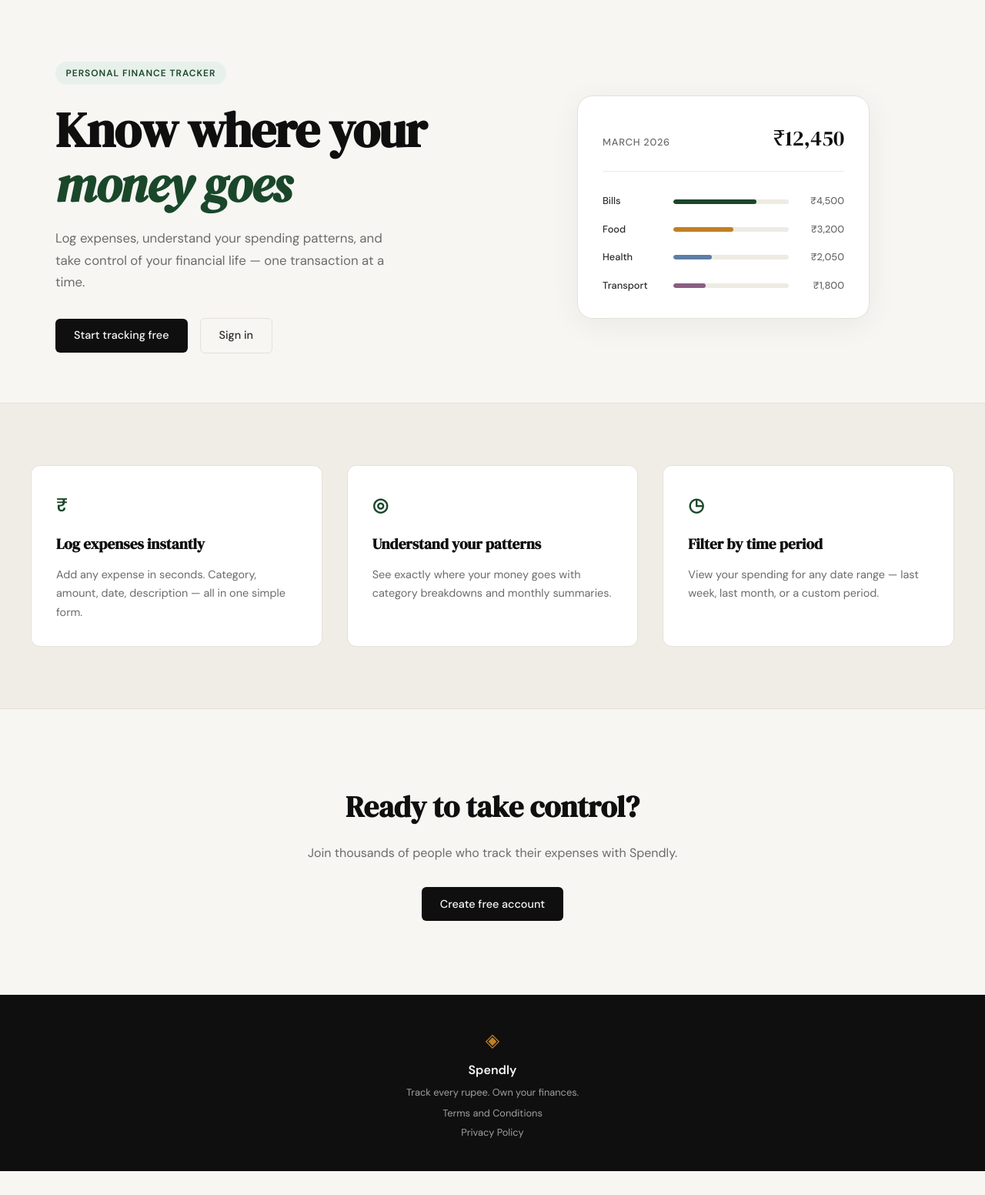
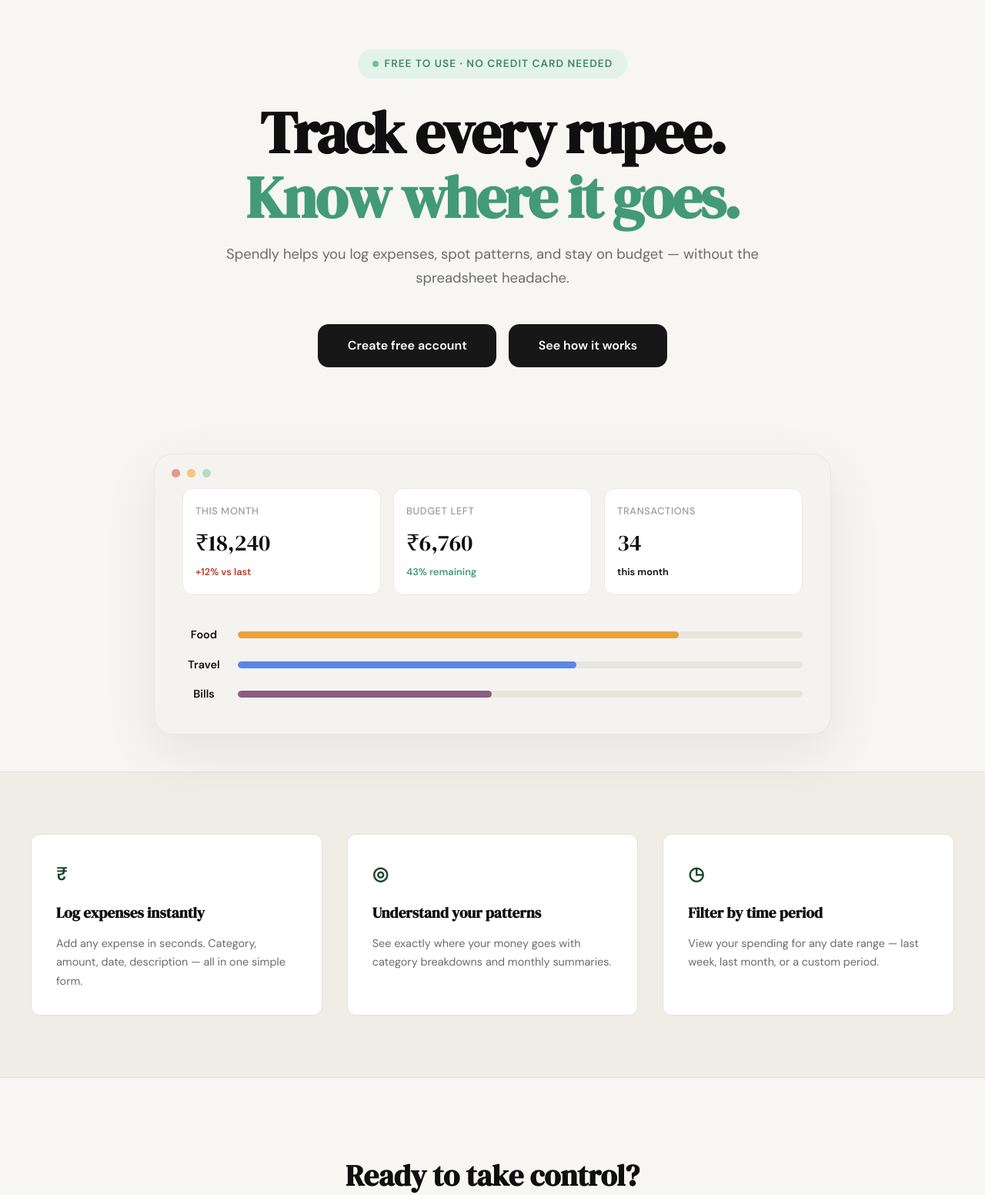
Before and after one commit to backuprp2temp-oss/spendly, a Flask app: page / in a window 1280 px wide. Shown: the part 61-1613 px from the top of the page at 77% size. Before the commit the page ends 1582 px from the top, so only its background shows below. Run offline with Flask 3, Linux system fonts and the light colour scheme.

Commit message:
lading: redesign hero section to match mockup(updated)

```diff
--- /dev/null
+++ b/static/css/landing.css
@@ -0,0 +1,207 @@
+/* ------------------------------------------------------------------ */
+/* Landing page - hero section                                        */
+/* ------------------------------------------------------------------ */
+
+.hero {
+    padding: 4rem 1rem 3rem;
+    display: flex;
+    flex-direction: column;
+    align-items: center;
+    text-align: center;
+    max-width: var(--max-width);
+    margin: 0 auto;
+}
+
+.hero-inner {
+    display: flex;
+    flex-direction: column;
+    align-items: center;
+    text-align: center;
+    width: 100%;
+    max-width: 760px;
+}
+
+.hero-badge {
+    display: inline-flex;
+    align-items: center;
+    gap: 0.5rem;
+    background: #e3f2ea;
+    color: #3f8666;
+    font-size: 0.85rem;
+    font-weight: 600;
+    padding: 0.5rem 1.15rem;
+    border-radius: 999px;
+    margin-bottom: 1.75rem;
+}
+
+.hero-badge-dot {
+    width: 8px;
+    height: 8px;
+    background: #6fc191;
+    border-radius: 50%;
+    display: inline-block;
+}
+
+.hero-title {
+    font-family: var(--font-display);
+    font-size: clamp(2.75rem, 6vw, 5rem);
+    line-height: 1.1;
+    letter-spacing: -0.03em;
+    color: var(--ink);
+    margin: 0 0 1rem;
+}
+
+.hero-title-emphasis {
+    color: #439a78;
+}
+
+.hero-subtitle {
+    font-size: 1.15rem;
+    color: #6b6b6b;
+    line-height: 1.7;
+    max-width: 720px;
+    margin: 0 auto 2.75rem;
+}
+
+.hero-actions {
+    display: flex;
+    gap: 1rem;
+    justify-content: center;
+    margin-bottom: 3rem;
+}
+
+.btn-hero {
+    display: inline-block;
+    background: #171717;
+    color: #fff;
+    padding: 0.95rem 2.4rem;
+    border-radius: 14px;
+    font-size: 1rem;
+    font-weight: 600;
+    text-decoration: none;
+}
+
+.btn-hero:hover { background: #000; }
+
+/* ------------------------------------------------------------------ */
+/* Hero visual (dashboard mock card)                                  */
+/* ------------------------------------------------------------------ */
+
+.hero-visual {
+    width: 100%;
+    display: flex;
+    justify-content: center;
+}
+
+.mock-card {
+    position: relative;
+    background: #f4f3f0;
+    border: 1px solid #eae7e0;
+    border-radius: 24px;
+    padding: 2.75rem 2.25rem 2.5rem;
+    width: 100%;
+    max-width: 880px;
+    box-shadow: 0 24px 70px rgba(0, 0, 0, 0.08);
+}
+
+.window-controls {
+    position: absolute;
+    top: 1.2rem;
+    left: 1.4rem;
+    display: flex;
+    gap: 0.55rem;
+}
+
+.wc {
+    width: 11px;
+    height: 11px;
+    border-radius: 50%;
+    display: inline-block;
+}
+.wc-red { background: #e5988c; }
+.wc-yellow { background: #f4c583; }
+.wc-green { background: #b5dcc4; }
+
+.mock-stats {
+    display: flex;
+    gap: 1rem;
+    margin-bottom: 2.5rem;
+}
+
+.stat-card {
+    flex: 1;
+    background: #fff;
+    border: 1px solid #ece9e0;
+    border-radius: 14px;
+    padding: 1.15rem 1rem;
+    text-align: left;
+}
+
+.stat-label {
+    font-size: 0.8rem;
+    font-weight: 500;
+    color: #9a9a9a;
+    text-transform: uppercase;
+    letter-spacing: 0.05em;
+    display: block;
+    margin-bottom: 0.45rem;
+}
+
+.stat-value {
+    font-family: var(--font-display);
+    font-size: 1.85rem;
+    color: var(--ink);
+    display: block;
+    margin-bottom: 0.3rem;
+}
+
+.stat-delta {
+    font-size: 0.8rem;
+    font-weight: 600;
+    display: block;
+}
+
+.stat-delta.stat-delta-up { color: #c0392b; }
+.stat-delta.stat-delta-down { color: #439a78; }
+
+.mock-bars {
+    display: flex;
+    flex-direction: column;
+    gap: 0.95rem;
+}
+
+.mock-bar-row {
+    display: flex;
+    align-items: center;
+    gap: 1rem;
+}
+
+.mock-cat {
+    font-size: 0.9rem;
+    font-weight: 600;
+    color: var(--ink);
+    min-width: 56px;
+}
+
+.mock-bar-track {
+    flex: 1;
+    height: 9px;
+    background: #e8e5dd;
+    border-radius: 999px;
+    overflow: hidden;
+}
+
+.mock-bar {
+    height: 100%;
+    border-radius: 999px;
+}
+
+.mock-bar-food { background: #e8a33d; }
+.mock-bar-travel { background: #5a86e8; }
+.mock-bar-bills { background: #8b5e83; }
+
+@media (max-width: 600px) {
+    .hero { padding: 3rem 1rem 2rem; }
+    .mock-stats { flex-direction: column; gap: 0.8rem; }
+    .mock-card { padding: 1.75rem 1.25rem 1.5rem; }
+}
--- a/templates/landing.html
+++ b/templates/landing.html
@@ -1,60 +1,67 @@
 {% extends "base.html" %}
 
 {% block title %}Spendly — Track Every Rupee{% endblock %}
+
+{% block head %}
+    <link rel="stylesheet" href="{{ url_for('static', filename='css/landing.css') }}">
+{% endblock %}
 
 {% block content %}
 
 <section class="hero">
     <div class="hero-inner">
-        <div class="hero-badge">Personal Finance Tracker</div>
+        <div class="hero-badge">
+            <span class="hero-badge-dot"></span>
+            Free to use · No credit card needed
+        </div>
         <h1 class="hero-title">
-            Know where your<br>
-            <em>money goes</em>
+            Track every rupee.<br>
+            <span class="hero-title-emphasis">Know where it goes.</span>
         </h1>
         <p class="hero-subtitle">
-            Log expenses, understand your spending patterns,
-            and take control of your financial life —
-            one transaction at a time.
+            Spendly helps you log expenses, spot patterns, and stay on budget — without the spreadsheet headache.
         </p>
         <div class="hero-actions">
-            <a href="{{ url_for('register') }}" class="btn-primary">Start tracking free</a>
-            <a href="{{ url_for('login') }}" class="btn-ghost">Sign in</a>
+            <a href="{{ url_for('register') }}" class="btn-hero">Create free account</a>
+            <a href="{{ url_for('landing') }}" class="btn-hero">See how it works</a>
         </div>
     </div>
     <div class="hero-visual">
         <div class="mock-card">
-            <div class="mock-card-header">
-                <span class="mock-label">March 2026</span>
-                <span class="mock-total">₹12,450</span>
+            <div class="window-controls">
+                <span class="wc wc-red"></span>
+                <span class="wc wc-yellow"></span>
+                <span class="wc wc-green"></span>
+            </div>
+            <div class="mock-stats">
+                <div class="stat-card">
+                    <span class="stat-label">This month</span>
+                    <span class="stat-value">₹18,240</span>
+                    <span class="stat-delta stat-delta-up">+12% vs last</span>
+                </div>
+                <div class="stat-card">
+                    <span class="stat-label">Budget left</span>
+                    <span class="stat-value">₹6,760</span>
+                    <span class="stat-delta stat-delta-down">43% remaining</span>
+                </div>
+                <div class="stat-card">
+                    <span class="stat-label">Transactions</span>
+                    <span class="stat-value">34</span>
+                    <span class="stat-delta">this month</span>
+                </div>
             </div>
             <div class="mock-bars">
                 <div class="mock-bar-row">
-                    <span class="mock-cat">Bills</span>
-                    <div class="mock-bar-track">
-                        <div class="mock-bar" style="width: 72%"></div>
-                    </div>
-                    <span class="mock-amt">₹4,500</span>
+                    <span class="mock-cat">Food</span>
+                    <div class="mock-bar-track"><div class="mock-bar mock-bar-food" style="width: 78%"></div></div>
                 </div>
                 <div class="mock-bar-row">
-                    <span class="mock-cat">Food</span>
-                    <div class="mock-bar-track">
-                        <div class="mock-bar mock-bar-2" style="width: 52%"></div>
-                    </div>
-                    <span class="mock-amt">₹3,200</span>
+                    <span class="mock-cat">Travel</span>
+                    <div class="mock-bar-track"><div class="mock-bar mock-bar-travel" style="width: 60%"></div></div>
                 </div>
                 <div class="mock-bar-row">
-                    <span class="mock-cat">Health</span>
-                    <div class="mock-bar-track">
-                        <div class="mock-bar mock-bar-3" style="width: 33%"></div>
-                    </div>
-                    <span class="mock-amt">₹2,050</span>
-                </div>
-                <div class="mock-bar-row">
-                    <span class="mock-cat">Transport</span>
-                    <div class="mock-bar-track">
-                        <div class="mock-bar mock-bar-4" style="width: 28%"></div>
-                    </div>
-                    <span class="mock-amt">₹1,800</span>
+                    <span class="mock-cat">Bills</span>
+                    <div class="mock-bar-track"><div class="mock-bar mock-bar-bills" style="width: 45%"></div></div>
                 </div>
             </div>
         </div>
```
